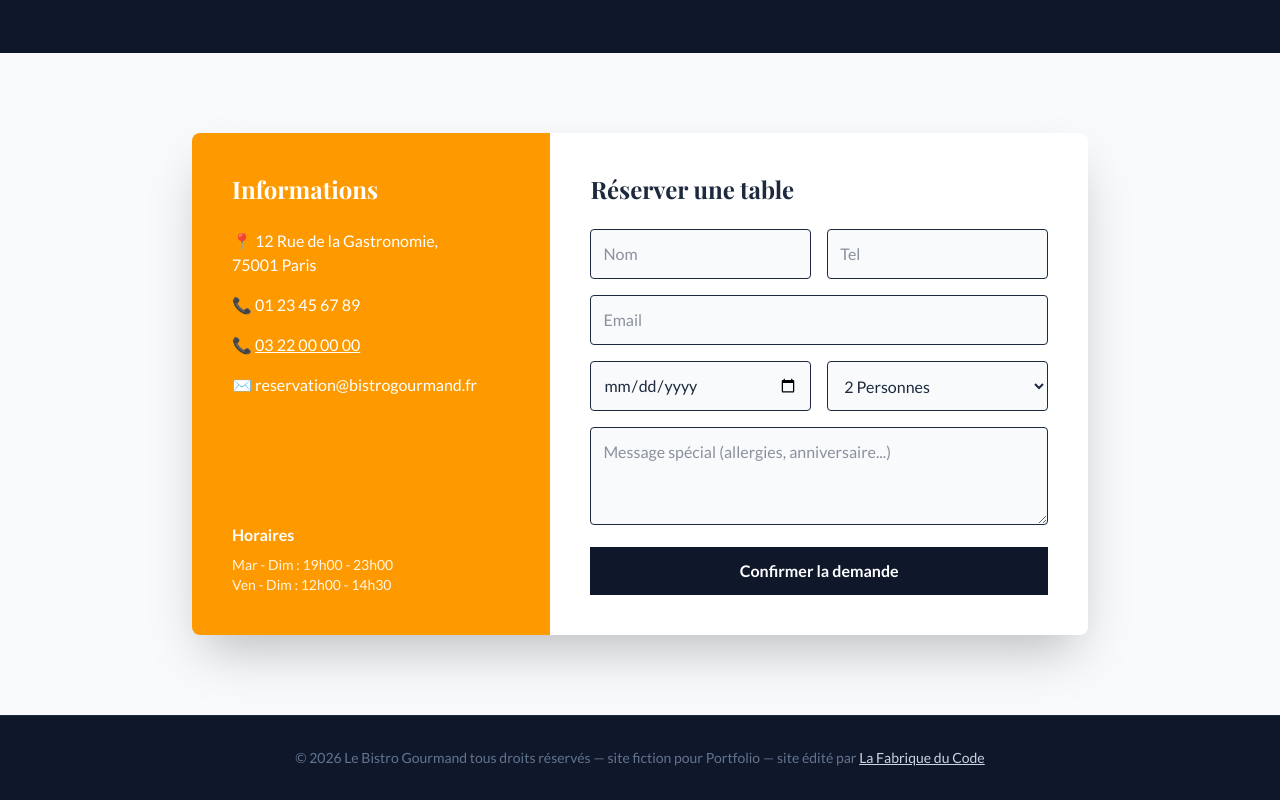
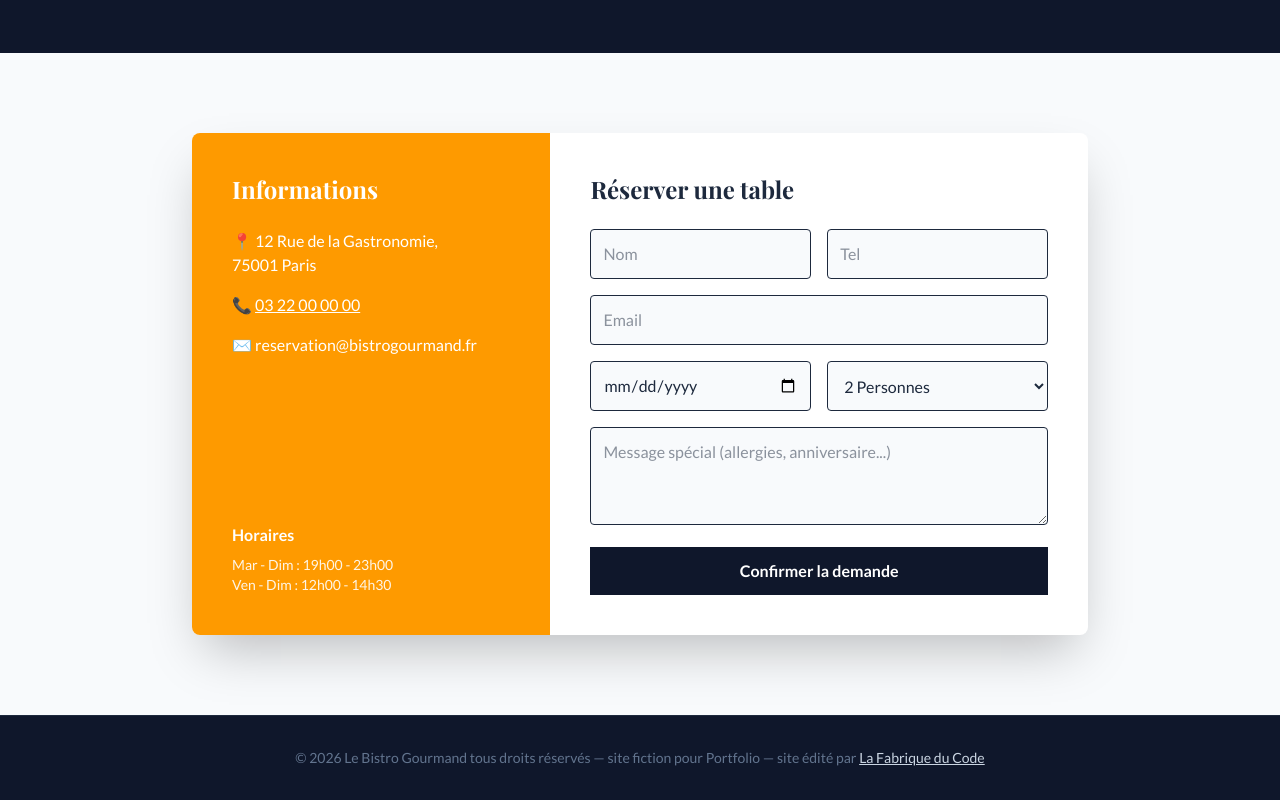
Before and after one commit to G-eraldo/leBistrotGourmand, a Nuxt app: page / in a window 1280 px wide. Shown: the part 2104-2904 px from the top of the page. Built offline with nearby package versions, Linux system fonts and the light colour scheme; a web font is replaced by a local one.

Commit message:
fix(contact): supprimer le numero 01 23 45 67 89

```diff
--- a/app/app.vue
+++ b/app/app.vue
@@ -113,7 +113,6 @@
             <h3 class="text-2xl font-serif font-bold mb-6">Informations</h3>
             <div class="space-y-4">
               <p>📍 12 Rue de la Gastronomie,<br>75001 Paris</p>
-              <p>📞 01 23 45 67 89</p>
               <p>📞 <a href="tel:0322000000" class="underline">03 22 00 00 00</a></p>
               <p>✉️ reservation@bistrogourmand.fr</p>
             </div>
```
